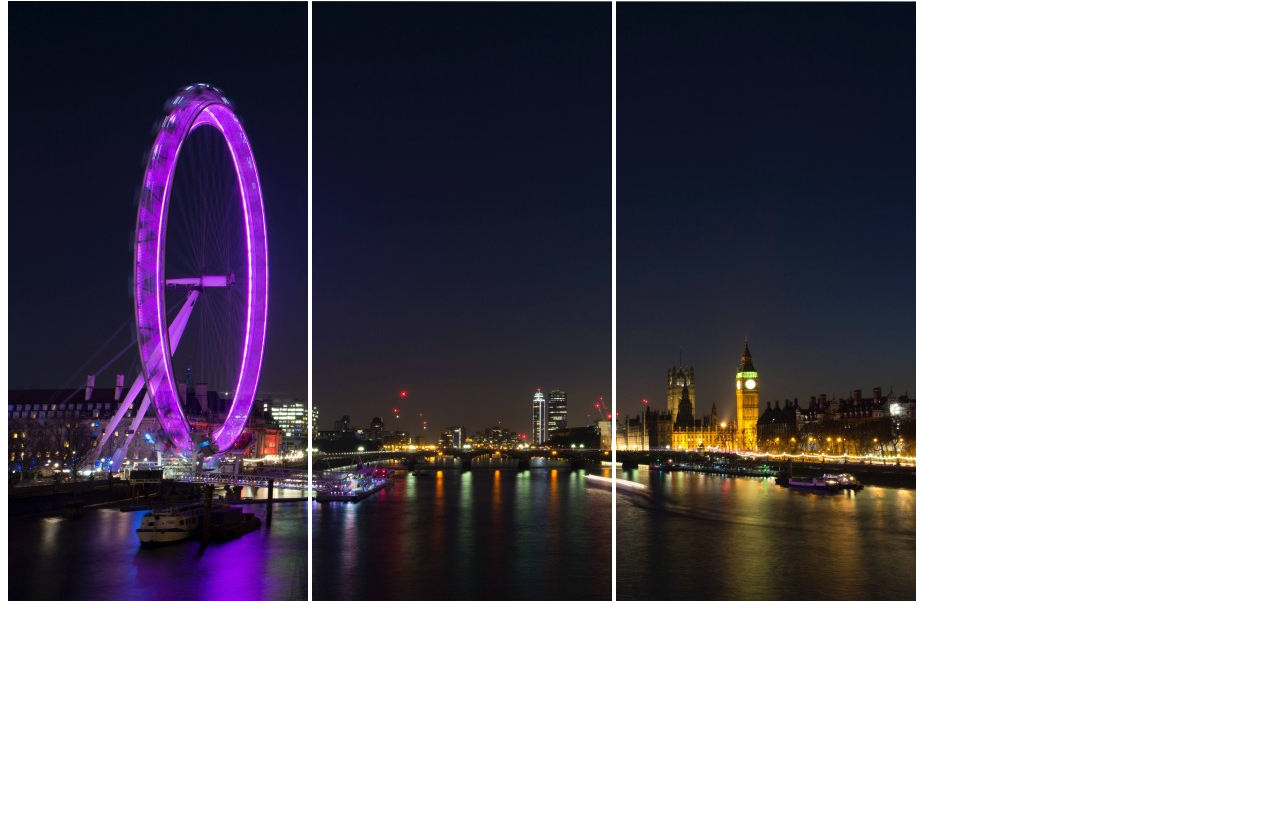
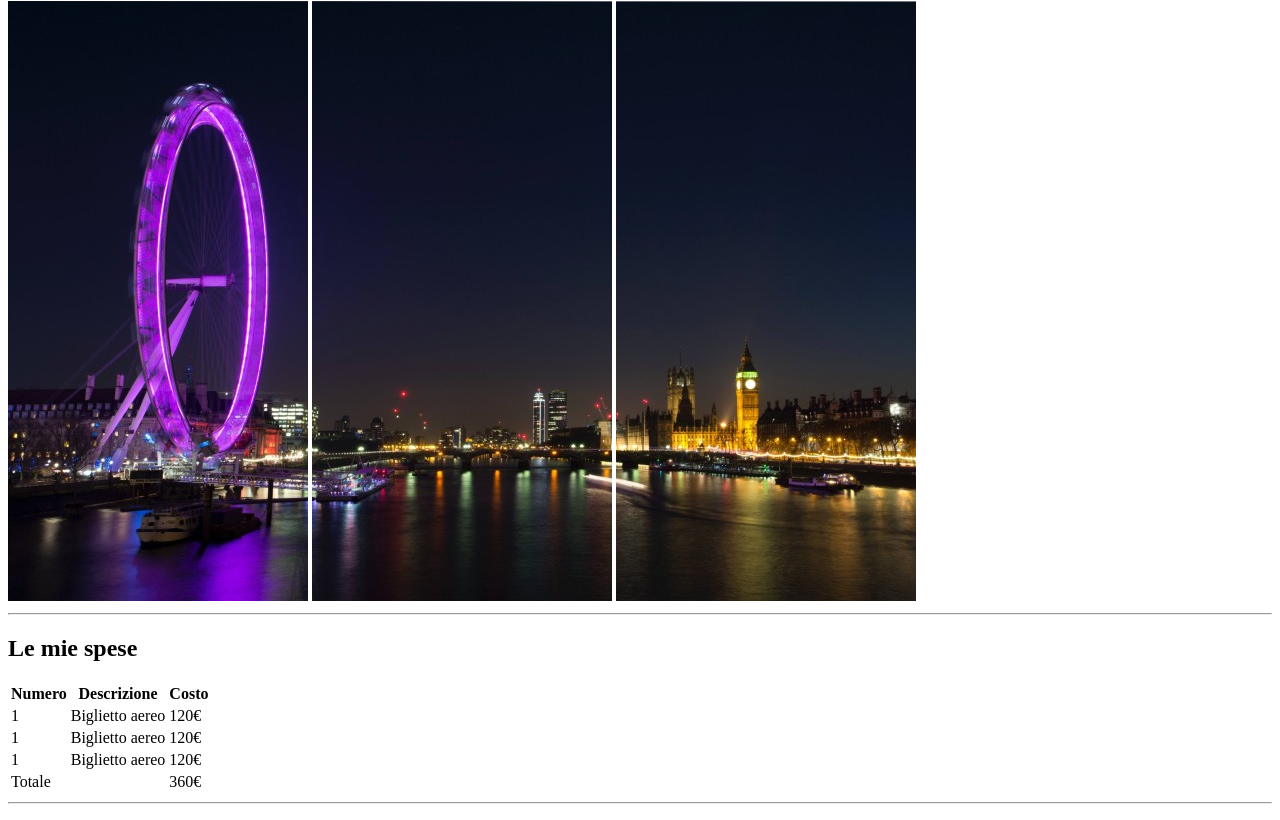
Before and after one commit to GioOli7/html-london-trip, a website: page index.html in a window 1280 px wide. Shown: the part 79-899 px from the top of the page. Before the commit the page ends 800 px from the top, so only its background shows below. Drawn offline with Linux system fonts and the light colour scheme.

Commit message:
Section Spese and minor fix

```diff
--- a/index.html
+++ b/index.html
@@ -11,6 +11,8 @@
     <header>
       <h1>Il mio viaggio a Londra</h1>
     </header>
+
+    <!-- CODESANDBOX MANDA A CAPO I TAG -->
 
     <!-- Foto -->
     <section>
@@ -26,10 +28,42 @@
         src="./img/pexels-bill-emrich-230794-2.jpg"
         alt="Panorama Londra 3"
       />
+      <hr />
     </section>
 
     <!-- Spese -->
-    <table></table>
+    <section>
+      <h2>Le mie spese</h2>
+
+      <table>
+        <tr>
+          <th>Numero</th>
+          <th>Descrizione</th>
+          <th>Costo</th>
+        </tr>
+        <tr>
+          <td>1</td>
+          <td>Biglietto aereo</td>
+          <td>120€</td>
+        </tr>
+        <tr>
+          <td>1</td>
+          <td>Biglietto aereo</td>
+          <td>120€</td>
+        </tr>
+        <tr>
+          <td>1</td>
+          <td>Biglietto aereo</td>
+          <td>120€</td>
+        </tr>
+        <tr>
+          <td>Totale</td>
+          <td></td>
+          <td>360€</td>
+        </tr>
+      </table>
+      <hr />
+    </section>
 
     <!-- Cose da fare -->
     <ul></ul>
```
